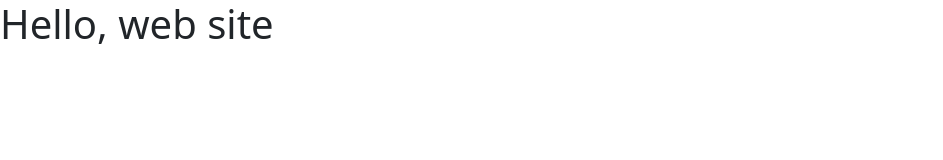
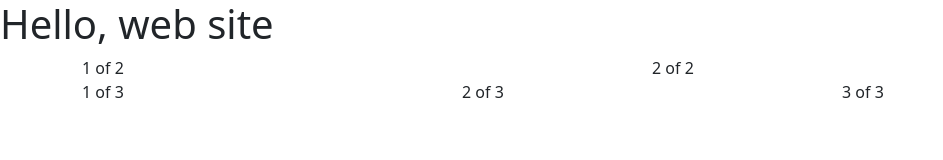
Before and after one commit to Villalba-carla84/CarlaVillalba.github.io, a plain HTML site: page index.html in a window 1280 px wide. Shown: the whole page, without its empty margins (0-943 px from the left). Drawn offline with nearby package versions, Linux system fonts and the light colour scheme.

Commit message:
otro cambio

```diff
--- a/index.html
+++ b/index.html
@@ -12,3 +12,24 @@
   </head>
   <body>
     <h1>Hello, web site</h1>
+    <div class="container">
+      <div class="row">
+        <div class="col">
+          1 of 2
+        </div>
+        <div class="col">
+          2 of 2
+        </div>
+      </div>
+      <div class="row">
+        <div class="col">
+          1 of 3
+        </div>
+        <div class="col">
+          2 of 3
+        </div>
+        <div class="col">
+          3 of 3
+        </div>
+      </div>
+    </div>
```
